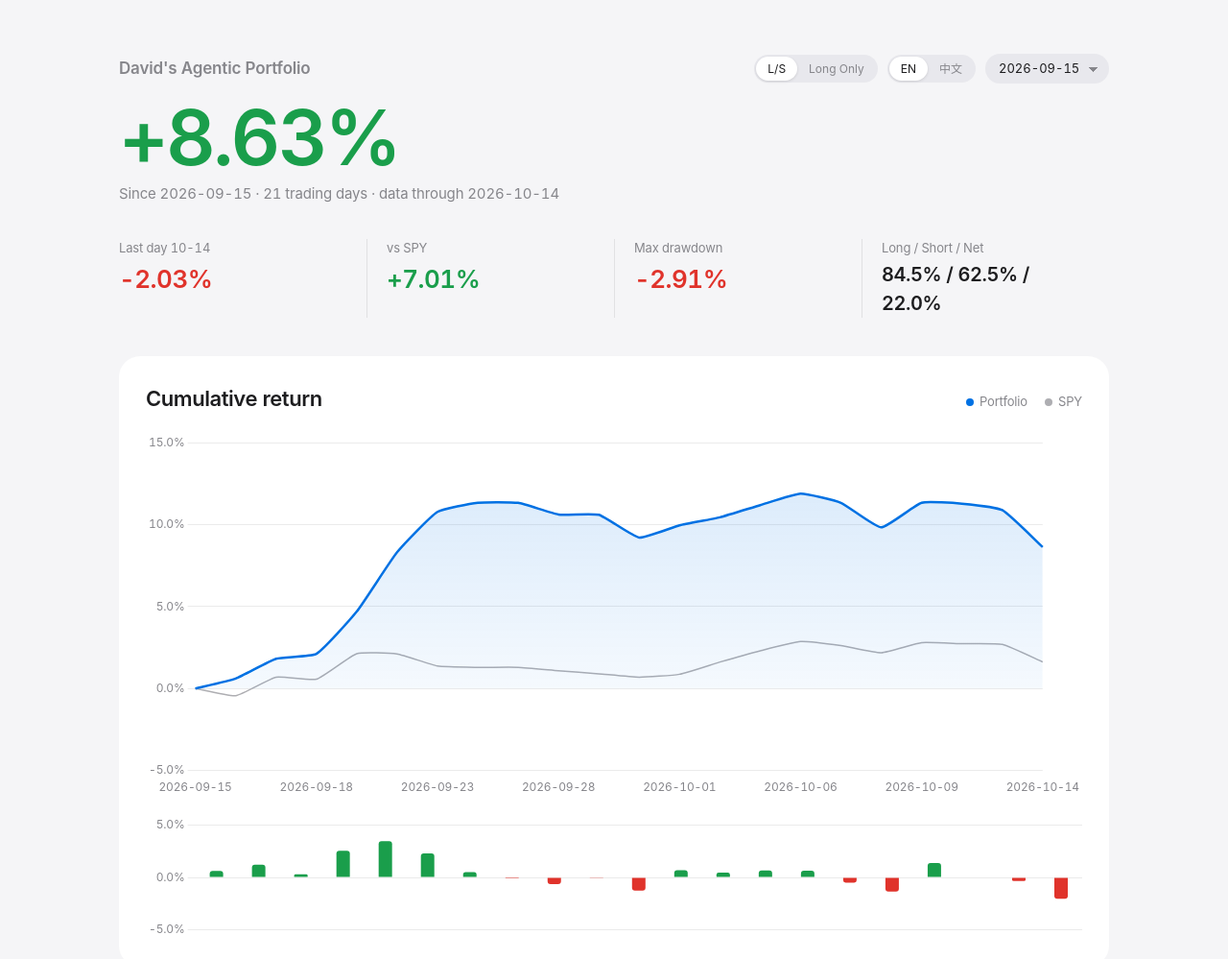
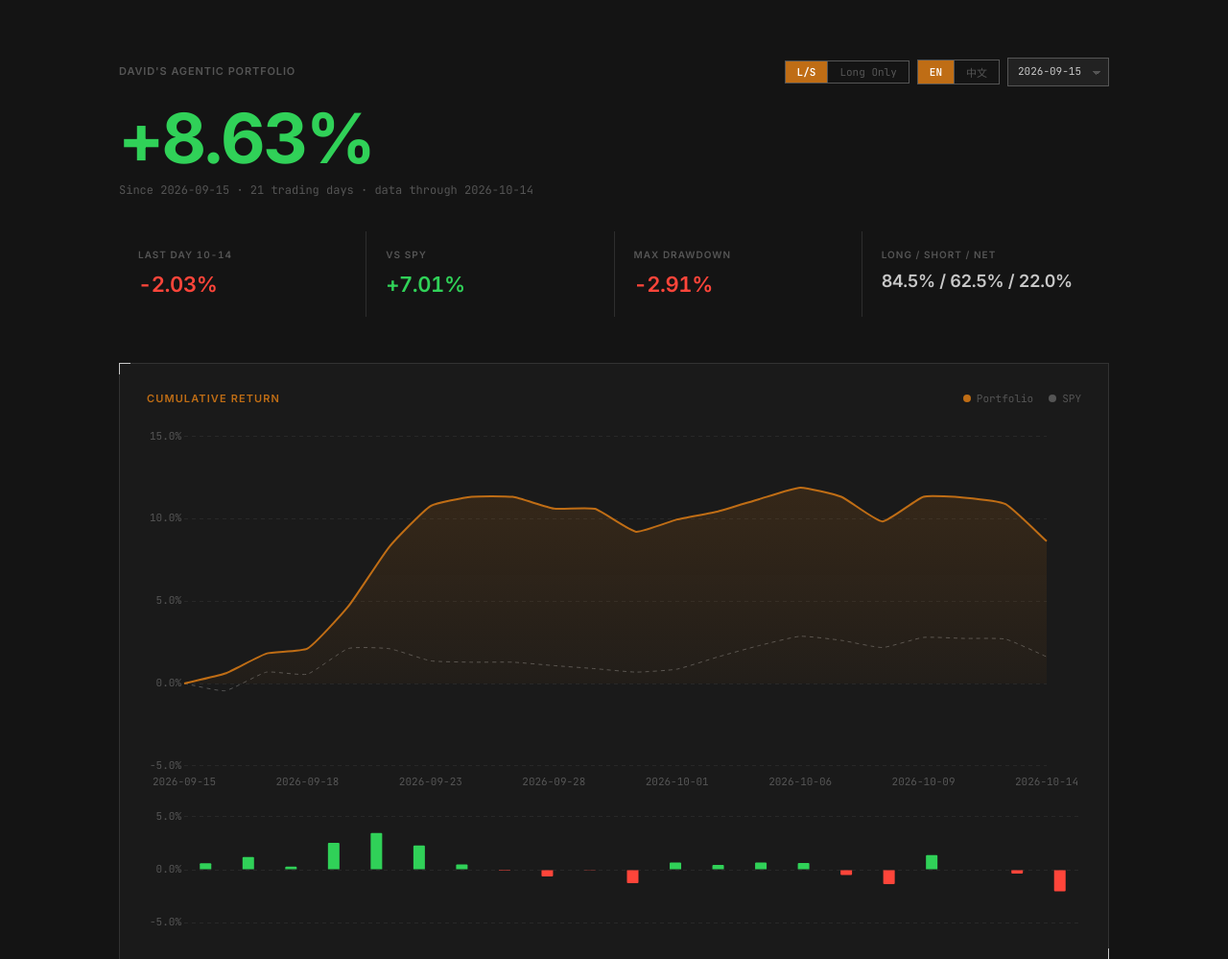
Before and after one commit to rundong013-oss/agentic-portfolio, a website: page index.html in a window 1280 px wide. Shown: the top 999 px of the page at 96% size. Drawn offline with nearby package versions, Linux system fonts and the light colour scheme.

Commit message:
redesign: dark terminal aesthetic inspired by 35mm
- Deep dark background (#141414), no light mode
- JetBrains Mono + Inter font pairing
- Amber/orange accent color (rgb 191,109,21)
- Angular cards with corner bracket decorations
- Dashed borders for table separators
- Uppercase small-caps section headers
- SPY benchmark line rendered as dashed
- Tooltip styling matches dark theme

Co-Authored-By: Claude Opus 4.6 (1M context) <noreply@anthropic.com>

```diff
--- a/index.html
+++ b/index.html
@@ -6,89 +6,85 @@
 <title>David's Agentic Portfolio</title>
 <script src="https://cdnjs.cloudflare.com/ajax/libs/Chart.js/4.4.1/chart.umd.min.js"></script>
 <style>
+@import url('https://fonts.googleapis.com/css2?family=Inter:wght@400;500;600;700&family=JetBrains+Mono:wght@400;500;600;700&display=swap');
 :root{
-  --bg:#F5F5F7; --card:#FFFFFF; --ink:#1D1D1F; --muted:#86868B; --hair:rgba(0,0,0,.08);
-  --port:#0071E3; --bench:#AEAEB2; --gain:#1A9E4B; --loss:#E0332B; --pill:#E8E8ED;
-  --font:-apple-system,BlinkMacSystemFont,"SF Pro Display","SF Pro Text","Helvetica Neue","PingFang SC","Hiragino Sans GB","Noto Sans SC",sans-serif;
+  --bg:#141414; --card:#1A1A1A; --ink:#C8C8C8; --muted:#555555; --hair:rgba(85,85,85,.4);
+  --port:rgb(191,109,21); --bench:#555555; --gain:#30D158; --loss:#FF453A; --pill:#222222;
+  --accent:rgb(191,109,21); --accent-dim:rgba(191,109,21,.15);
+  --mono:'JetBrains Mono','SF Mono','Fira Code','Cascadia Code',monospace;
+  --sans:'Inter',-apple-system,BlinkMacSystemFont,sans-serif;
   box-sizing:border-box;
-  padding-top:env(safe-area-inset-top,0px); padding-bottom:env(safe-area-inset-bottom,0px);
 }
-@media (prefers-color-scheme: dark){
-  :root:not([data-theme="light"]){
-    --bg:#000000; --card:#1C1C1E; --ink:#F5F5F7; --muted:#8E8E93; --hair:rgba(255,255,255,.1);
-    --port:#2997FF; --bench:#636366; --gain:#30D158; --loss:#FF453A; --pill:#2C2C2E;
-  }
-}
-:root[data-theme="dark"]{
-  --bg:#000000; --card:#1C1C1E; --ink:#F5F5F7; --muted:#8E8E93; --hair:rgba(255,255,255,.1);
-  --port:#2997FF; --bench:#636366; --gain:#30D158; --loss:#FF453A; --pill:#2C2C2E;
-}
-html{scroll-padding-top:env(safe-area-inset-top,0px)}
 *,*::before,*::after{box-sizing:inherit}
-body{margin:0;background:var(--bg);color:var(--ink);font-family:var(--font);font-size:15px;line-height:1.47;
-  -webkit-font-smoothing:antialiased;font-variant-numeric:tabular-nums;letter-spacing:-.01em}
-.wrap{max-width:1080px;margin:0 auto;padding:56px 24px 80px}
-:focus-visible{outline:2px solid var(--port);outline-offset:3px;border-radius:6px}
-.muted{color:var(--muted);font-size:13px}
+::selection{background-color:var(--accent);color:#fff}
+body{margin:0;background:var(--bg);color:var(--ink);font-family:var(--mono);font-size:13px;line-height:1.6;
+  -webkit-font-smoothing:antialiased;font-variant-numeric:tabular-nums;letter-spacing:0}
+.wrap{max-width:1080px;margin:0 auto;padding:60px 24px 80px}
+:focus-visible{outline:1px solid var(--accent);outline-offset:3px}
+.muted{color:var(--muted);font-size:12px}
 .pos{color:var(--gain)} .neg{color:var(--loss)}
 
 /* hero */
-.hero{margin-bottom:40px}
+.hero{margin-bottom:48px}
 .eyebrow-row{display:flex;justify-content:space-between;align-items:center;gap:12px;flex-wrap:wrap}
-h1{font-size:17px;font-weight:600;margin:0;color:var(--muted);letter-spacing:-.01em}
-select{appearance:none;-webkit-appearance:none;font:inherit;font-size:13px;color:var(--ink);background:var(--pill);border:0;border-radius:980px;
-  padding:6px 30px 6px 14px;cursor:pointer;
+h1{font-size:11px;font-weight:600;margin:0;color:var(--muted);letter-spacing:.08em;text-transform:uppercase;font-family:var(--sans)}
+select{appearance:none;-webkit-appearance:none;font:inherit;font-size:11px;color:var(--ink);background:var(--pill);border:1px solid var(--muted);border-radius:0;
+  padding:5px 28px 5px 10px;cursor:pointer;font-family:var(--mono);
   background-image:linear-gradient(45deg,transparent 50%,var(--muted) 50%),linear-gradient(135deg,var(--muted) 50%,transparent 50%);
-  background-position:calc(100% - 16px) 55%,calc(100% - 11px) 55%;background-size:5px 5px;background-repeat:no-repeat}
-.ctrls{display:flex;gap:10px;align-items:center;flex-wrap:wrap}
-.seg{display:inline-flex;background:var(--pill);border-radius:980px;padding:2px}
-.seg button{font:inherit;font-size:12px;border:0;background:transparent;color:var(--muted);padding:4px 12px;border-radius:980px;cursor:pointer}
-.seg button[aria-pressed="true"]{background:var(--card);color:var(--ink);box-shadow:0 1px 3px rgba(0,0,0,.12)}
-.big{font-size:clamp(48px,9vw,80px);font-weight:600;letter-spacing:-.035em;line-height:1.05;margin:14px 0 6px}
-.subline{font-size:15px;color:var(--muted);min-height:22px}
-.subline b{font-weight:500}
+  background-position:calc(100% - 12px) 55%,calc(100% - 8px) 55%;background-size:4px 4px;background-repeat:no-repeat}
+select:hover{border-color:var(--accent)}
+.ctrls{display:flex;gap:8px;align-items:center;flex-wrap:wrap}
+.seg{display:inline-flex;border:1px solid var(--muted);padding:0}
+.seg button{font-family:var(--mono);font-size:11px;border:0;background:transparent;color:var(--muted);padding:4px 12px;cursor:pointer;transition:all .2s}
+.seg button:not(:last-child){border-right:1px solid var(--muted)}
+.seg button:hover{color:var(--ink)}
+.seg button[aria-pressed="true"]{background:var(--accent);color:#fff;font-weight:600}
+.big{font-size:clamp(40px,8vw,72px);font-weight:700;letter-spacing:-.03em;line-height:1.05;margin:16px 0 8px;font-family:var(--sans)}
+.subline{font-size:12px;color:var(--muted);min-height:20px;font-family:var(--mono)}
 
-.metrics{display:grid;grid-template-columns:repeat(4,1fr);margin:36px 0 0}
-.metric{padding:0 20px;border-left:1px solid var(--hair)}
-.metric:first-child{padding-left:0;border-left:0}
-.metric .k{font-size:13px;color:var(--muted)}
-.metric .v{font-size:26px;font-weight:600;letter-spacing:-.02em;margin-top:4px}
-@media (max-width:720px){.metrics{grid-template-columns:repeat(2,1fr);row-gap:24px}.metric:nth-child(3){padding-left:0;border-left:0}}
+.metrics{display:grid;grid-template-columns:repeat(4,1fr);margin:32px 0 0;gap:1px;background:var(--hair)}
+.metric{padding:16px 20px;background:var(--bg)}
+.metric .k{font-size:10px;color:var(--muted);text-transform:uppercase;letter-spacing:.1em;font-family:var(--sans);font-weight:600}
+.metric .v{font-size:22px;font-weight:600;letter-spacing:-.02em;margin-top:6px;font-family:var(--sans)}
+@media (max-width:720px){.metrics{grid-template-columns:repeat(2,1fr)}}
 
 /* cards */
-.card{background:var(--card);border-radius:22px;padding:28px;margin-bottom:20px}
-.card h2{font-size:22px;font-weight:600;letter-spacing:-.02em;margin:0}
+.card{background:var(--card);border:1px solid var(--hair);padding:28px;margin-bottom:16px;position:relative}
+.card::before,.card::after{content:'';position:absolute;width:12px;height:12px;border-color:var(--accent);pointer-events:none}
+.card::before{top:-1px;left:-1px;border-top:1px solid;border-left:1px solid}
+.card::after{bottom:-1px;right:-1px;border-bottom:1px solid;border-right:1px solid}
+.card h2{font-size:11px;font-weight:600;letter-spacing:.1em;text-transform:uppercase;margin:0;color:var(--accent);font-family:var(--sans)}
 .head{display:flex;justify-content:space-between;align-items:baseline;flex-wrap:wrap;gap:8px}
-.legend{display:flex;gap:18px;font-size:13px;color:var(--muted)}
+.legend{display:flex;gap:16px;font-size:11px;color:var(--muted);font-family:var(--mono)}
 .legend i{display:inline-block;width:8px;height:8px;border-radius:50%;margin-right:6px}
 .chart-main{position:relative;height:380px;margin-top:20px}
-.chart-sm{position:relative;height:130px;margin-top:18px}
-.grid2{display:grid;grid-template-columns:minmax(0,1fr) minmax(0,1fr);gap:20px}
+.chart-sm{position:relative;height:130px;margin-top:16px}
+.grid2{display:grid;grid-template-columns:minmax(0,1fr) minmax(0,1fr);gap:16px}
 .card,.grid2>*{min-width:0}
 body{overflow-x:hidden}
-@media (max-width:900px){.grid2{grid-template-columns:minmax(0,1fr)}.chart-main{height:280px}.card{padding:22px;border-radius:18px}}
+@media (max-width:900px){.grid2{grid-template-columns:minmax(0,1fr)}.chart-main{height:260px}.card{padding:20px}}
 
 .empty{position:absolute;inset:0;display:flex;flex-direction:column;align-items:center;justify-content:center;text-align:center;color:var(--muted);gap:6px}
-.empty strong{color:var(--ink);font-size:19px;font-weight:600}
+.empty strong{color:var(--ink);font-size:15px;font-weight:600;font-family:var(--sans)}
 
 /* tables */
 .tbl{overflow-x:auto;margin-top:14px}
 .scroll{max-height:380px;overflow:auto}
-table{border-collapse:collapse;width:100%;font-size:14px}
-th,td{padding:11px 10px;text-align:left;white-space:nowrap;border-bottom:1px solid var(--hair)}
+table{border-collapse:collapse;width:100%;font-size:12px}
+th,td{padding:10px 8px;text-align:left;white-space:nowrap;border-bottom:1px dashed var(--hair)}
 th:first-child,td:first-child{padding-left:0}
 th:last-child,td:last-child{padding-right:0}
 tr:last-child td{border-bottom:0}
-th{color:var(--muted);font-weight:500;font-size:12px;position:sticky;top:0;background:var(--card)}
+th{color:var(--muted);font-weight:600;font-size:10px;position:sticky;top:0;background:var(--card);text-transform:uppercase;letter-spacing:.08em;font-family:var(--sans)}
 td.num,th.num{text-align:right}
-td.wrapc{white-space:normal;min-width:220px;font-size:13px;color:var(--muted);line-height:1.5}
+td.wrapc{white-space:normal;min-width:200px;font-size:12px;color:var(--muted);line-height:1.5}
 td.wrapc .l{color:var(--ink)} td.wrapc .s{color:var(--ink)}
 .l{color:var(--gain)} .s{color:var(--loss)}
-.tag{display:inline-block;font-size:12px;padding:2px 10px;border-radius:980px;background:var(--pill);color:var(--ink)}
+.tag{display:inline-block;font-size:10px;padding:2px 8px;border:1px solid var(--accent);color:var(--accent);font-family:var(--sans);text-transform:uppercase;letter-spacing:.05em}
 .act-up{color:var(--gain);font-weight:500} .act-down{color:var(--loss);font-weight:500}
-.subh{font-size:15px;font-weight:600;margin:28px 0 0;color:var(--ink)}
+.subh{font-size:11px;font-weight:600;margin:28px 0 0;color:var(--accent);text-transform:uppercase;letter-spacing:.1em;font-family:var(--sans)}
 .subh:first-of-type{margin-top:20px}
-footer{color:var(--muted);font-size:12px;margin:32px auto 0;max-width:80ch;text-align:center;line-height:1.6}
+footer{color:var(--muted);font-size:11px;margin:40px auto 0;max-width:80ch;text-align:center;line-height:1.7;border-top:1px dashed var(--hair);padding-top:24px}
 </style>
 </head>
 <body>
@@ -108,7 +104,7 @@ footer{color:var(--muted);font-size:12px;margin:32px auto 0;max-width:80ch;text-
       <div class="metric"><div class="k" id="sDayK"></div><div class="v" id="sDay">–</div></div>
       <div class="metric"><div class="k" data-i="vsSpy"></div><div class="v" id="sEx">–</div></div>
       <div class="metric"><div class="k" data-i="mdd"></div><div class="v" id="sDD">–</div></div>
-      <div class="metric"><div class="k" data-i="lsn"></div><div class="v" id="sExp" style="font-size:20px">–</div></div>
+      <div class="metric"><div class="k" data-i="lsn"></div><div class="v" id="sExp" style="font-size:18px">–</div></div>
     </div>
   </section>
 
@@ -154,7 +150,6 @@ footer{color:var(--muted);font-size:12px;margin:32px auto 0;max-width:80ch;text-
 </div>
 
 <script>
-/* Initial basket: per-stock weights (fraction of NAV; shorts negative). Overridden by config/trades in the database when present. */
 let TRADES = [
  {id:1,  topic:"agent 入口", en:"Agent gateway",            w:{META:.06}},
  {id:2,  topic:"券商利差", en:"Broker cash spread",              w:{IBKR:.08, SCHW:-.08}},
@@ -176,7 +171,7 @@ let TRADES = [
 let BASE_ASOF = "2026-09-15";
 const BENCH="SPY";
 let prices={}, log=[], startDate=null;
-let MODE="ls"; /* "ls" = long/short, "lo" = long only */
+let MODE="ls";
 
 const $=id=>document.getElementById(id);
 const pct=(x,d=2)=>(x==null||isNaN(x))?"–":(x>=0?"+":"")+(x*100).toFixed(d)+"%";
@@ -185,14 +180,11 @@ const cls=x=>x==null?"":(x>=0?"pos":"neg");
 const css=v=>getComputedStyle(document.documentElement).getPropertyValue(v).trim();
 const esc=s=>String(s??"").replace(/[&<>"]/g,c=>({"&":"&amp;","<":"&lt;",">":"&gt;",'"':"&quot;"}[c]));
 
-/* per-trade, per-stock weights in force after the close of `date`.
-   Log entry: {date, tradeId, ticker, from, to, action?, note?}; from/to are signed stock weights. */
 function bookAt(date){
   const b={}; TRADES.forEach(t=>b[t.id]=Object.assign({},t.w));
   log.forEach(e=>{ if(e.date<=date && e.tradeId!=null && e.ticker && e.to!=null){ (b[e.tradeId] ||= {})[e.ticker]=e.to; } });
   return b;
 }
-/* Filter book to long-only: keep only positive weights */
 function filterBook(book){
   if(MODE==="ls") return book;
   const b={};
@@ -262,26 +254,25 @@ function setMode(m){ MODE=m; applyMode(); render(); }
 
 let cumChart,dayChart,attrChart;
 function makeCharts(){
-  Chart.defaults.font.family=css("--font")||"sans-serif"; Chart.defaults.font.size=12; Chart.defaults.color=css("--muted"); Chart.defaults.borderColor=css("--hair");
-  const tip={backgroundColor:"rgba(29,29,31,.92)",padding:10,cornerRadius:10,displayColors:false,titleFont:{weight:"600"}};
-  const xs={grid:{display:false},border:{display:false},ticks:{maxTicksLimit:8}};
-  const ys={grid:{color:css("--hair")},border:{display:false},ticks:{callback:v=>(v*100).toFixed(1)+"%",maxTicksLimit:5}};
-  const tk=v=>(v*100).toFixed(1)+"%";
+  Chart.defaults.font.family=css("--mono")||"monospace"; Chart.defaults.font.size=11; Chart.defaults.color=css("--muted"); Chart.defaults.borderColor=css("--hair");
+  const tip={backgroundColor:"rgba(26,26,26,.95)",borderColor:'rgba(191,109,21,.4)',borderWidth:1,padding:10,cornerRadius:0,displayColors:false,titleFont:{weight:"600",family:css("--mono")||"monospace"},bodyFont:{family:css("--mono")||"monospace"}};
+  const xs={grid:{display:false},border:{display:false},ticks:{maxTicksLimit:8,font:{family:css("--mono")||"monospace"}}};
+  const ys={grid:{color:'rgba(85,85,85,.25)',drawTicks:false},border:{display:false,dash:[4,4]},ticks:{callback:v=>(v*100).toFixed(1)+"%",maxTicksLimit:5,font:{family:css("--mono")||"monospace"}}};
   cumChart=new Chart($("cumChart"),{type:"line",data:{labels:[],datasets:[
-    {label:I18N[LANG].port,data:[],borderColor:css("--port"),borderWidth:2.5,pointRadius:0,pointHoverRadius:4,tension:.15,fill:"origin",
-      backgroundColor:c=>{const {ctx,chartArea}=c.chart; if(!chartArea) return "transparent"; const g=ctx.createLinearGradient(0,chartArea.top,0,chartArea.bottom); g.addColorStop(0,"rgba(0,113,227,.16)"); g.addColorStop(1,"rgba(0,113,227,0)"); return g;}},
-    {label:"SPY",data:[],borderColor:css("--bench"),borderWidth:1.5,pointRadius:0,pointHoverRadius:3,tension:.15}]},
+    {label:I18N[LANG].port,data:[],borderColor:css("--port"),borderWidth:2,pointRadius:0,pointHoverRadius:3,tension:.15,fill:"origin",
+      backgroundColor:c=>{const {ctx,chartArea}=c.chart; if(!chartArea) return "transparent"; const g=ctx.createLinearGradient(0,chartArea.top,0,chartArea.bottom); g.addColorStop(0,"rgba(191,109,21,.2)"); g.addColorStop(1,"rgba(191,109,21,0)"); return g;}},
+    {label:"SPY",data:[],borderColor:css("--bench"),borderWidth:1,pointRadius:0,pointHoverRadius:3,tension:.15,borderDash:[4,4]}]},
     options:{responsive:true,maintainAspectRatio:false,animation:false,interaction:{mode:"index",intersect:false},
       plugins:{legend:{display:false},tooltip:{...tip,callbacks:{label:c=>`${c.dataset.label}  ${pct(c.parsed.y)}`}}},
       scales:{y:ys,x:xs}}});
-  dayChart=new Chart($("dayChart"),{type:"bar",data:{labels:[],datasets:[{data:[],backgroundColor:[],borderRadius:3,maxBarThickness:14}]},
+  dayChart=new Chart($("dayChart"),{type:"bar",data:{labels:[],datasets:[{data:[],backgroundColor:[],borderRadius:1,maxBarThickness:12}]},
     options:{responsive:true,maintainAspectRatio:false,animation:false,
       plugins:{legend:{display:false},tooltip:{...tip,callbacks:{label:c=>`${T("dayRet")}  ${pct(c.parsed.y)}`}}},
       scales:{y:{...ys,ticks:{...ys.ticks,maxTicksLimit:3}},x:{...xs,ticks:{display:false}}}}});
-  attrChart=new Chart($("attrChart"),{type:"bar",data:{labels:[],datasets:[{data:[],backgroundColor:[],borderRadius:4,barPercentage:.7}]},
+  attrChart=new Chart($("attrChart"),{type:"bar",data:{labels:[],datasets:[{data:[],backgroundColor:[],borderRadius:2,barPercentage:.7}]},
     options:{indexAxis:"y",responsive:true,maintainAspectRatio:false,animation:false,
       plugins:{legend:{display:false},tooltip:{...tip,callbacks:{label:c=>`${T("contribTip")}  ${pct(c.parsed.x)}`}}},
-      scales:{x:{...ys,ticks:{...ys.ticks}},y:{grid:{display:false},border:{display:false},ticks:{autoSkip:false,font:{size:12},color:css("--ink")}}}}});
+      scales:{x:{...ys,ticks:{...ys.ticks}},y:{grid:{display:false},border:{display:false},ticks:{autoSkip:false,font:{size:11,family:css("--mono")||"monospace"},color:css("--ink")}}}}});
 }
 
 function renderStart(){
@@ -332,7 +323,7 @@ function render(){
     const longs=ks.filter(k=>w[k]>0).map(k=>`${esc(k)} ${pp(w[k])}`), shorts=ks.filter(k=>w[k]<0).map(k=>`${esc(k)} ${pp(-w[k])}`);
     const names=[longs.length?`<span class="l">${T("long")} ${longs.join(T("sep"))}</span>`:"",shorts.length?`<span class="s">${T("short")} ${shorts.join(T("sep"))}</span>`:""].filter(Boolean).join("<br>");
     const gross=ks.reduce((a,k)=>a+Math.abs(w[k]),0); const c=res?res.contrib[t.id]:null;
-    return `<tr${gross?"":" style='opacity:.5'"}><td>${t.id}</td><td>${esc(topicOf(t))}</td><td class="wrapc">${names||T("closed")}</td><td class="num">${pp(gross)}</td><td class="num ${cls(c)}">${pct(c)}</td></tr>`;}).join("");
+    return `<tr${gross?"":" style='opacity:.4'"}><td>${t.id}</td><td>${esc(topicOf(t))}</td><td class="wrapc">${names||T("closed")}</td><td class="num">${pp(gross)}</td><td class="num ${cls(c)}">${pct(c)}</td></tr>`;}).join("");
   const nw=netWeights(cur), src={};
   for(const id in cur) for(const k in cur[id]) if(cur[id][k]) (src[k] ||= []).push(id);
   const big=Object.entries(nw).filter(([k,v])=>Math.abs(v)>=.05-1e-9).sort((a,b)=>Math.abs(b[1])-Math.abs(a[1]));
@@ -355,7 +346,6 @@ $("mLO").addEventListener("click",()=>setMode("lo"));
 applyLang(); applyMode();
 makeCharts(); renderStart(); render();
 
-/* Load data from static JSON files */
 (async()=>{
   const [p, f] = await Promise.all([
     fetch("data/prices.json", {cache:"no-store"}).then(r=>r.json()),
@@ -366,7 +356,7 @@ makeCharts(); renderStart(); render();
   if (f.asof) BASE_ASOF = f.asof;
   log = (f.log || []).slice().sort((a,b)=>(a.date+(a.ts||"")).localeCompare(b.date+(b.ts||"")));
   renderStart(); render();
-})().catch(()=>{ /* keep the empty state */ });
+})().catch(()=>{});
 </script>
 </body>
 </html>
```
